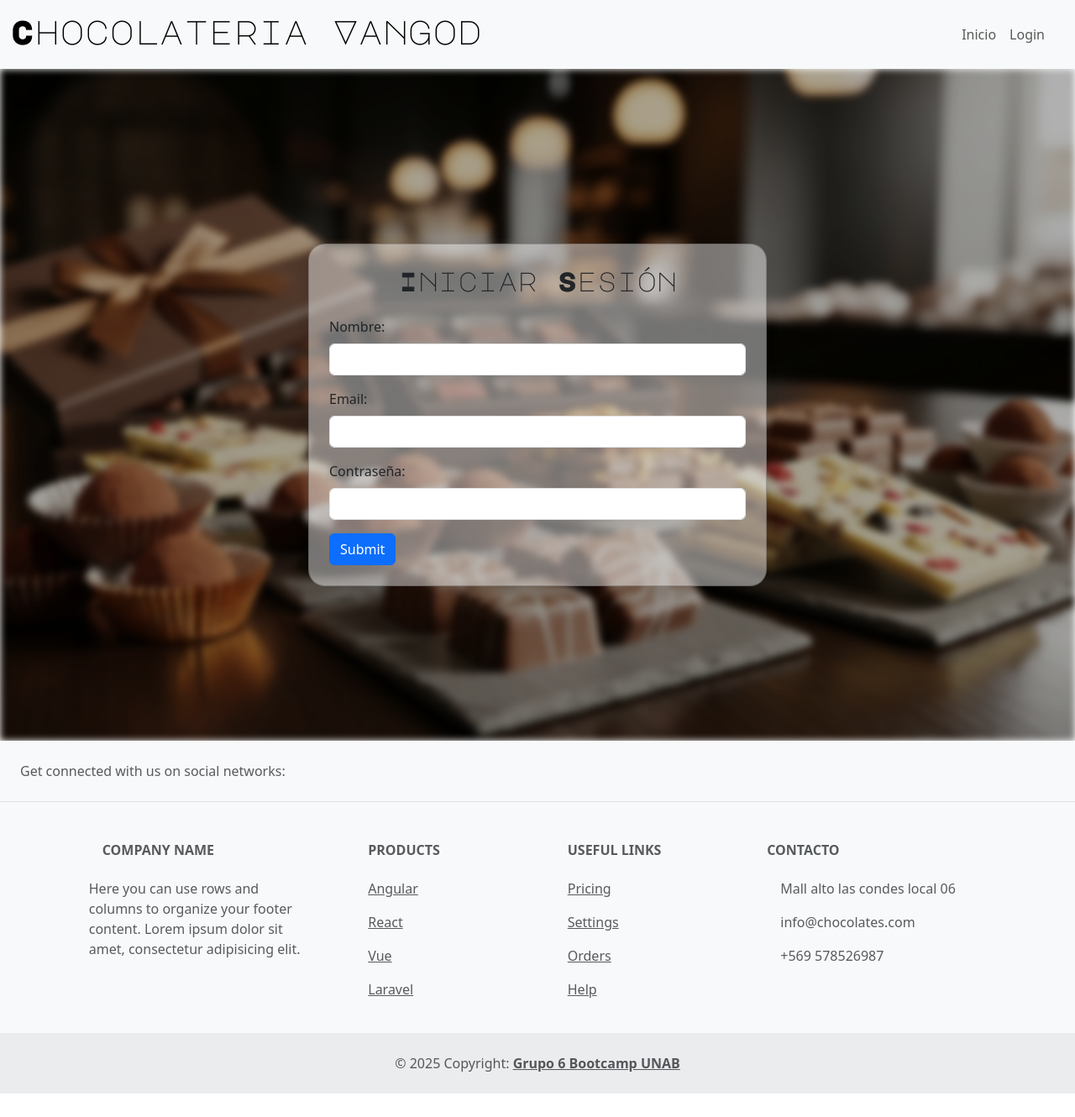
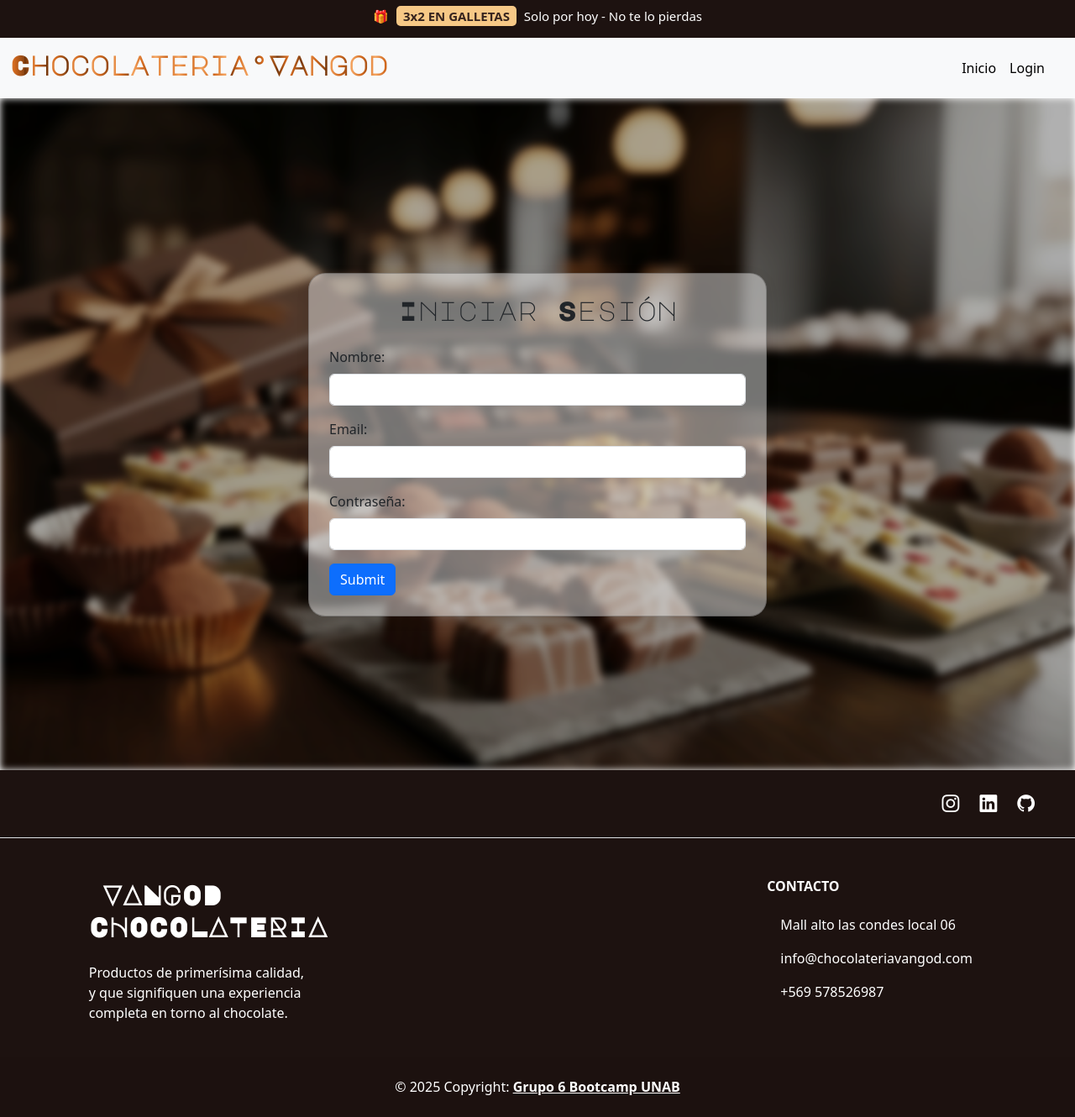
Before and after one commit to GRomanD3v/FinalModulo-6, a Vue app: page /Login in a window 1280 px wide. Shown: the whole page at 84% size. Before the commit the page ends 1302 px from the top, so only its background shows below. Built offline with nearby package versions, Linux system fonts and the light colour scheme.

Commit message:
Se anima navbar , se crea banner con animacion y se modifica footer se agrega link de iconos en index

```diff
--- a/index.html
+++ b/index.html
@@ -6,6 +6,7 @@
     <meta name="viewport" content="width=device-width, initial-scale=1.0" />
     <link href="https://cdn.jsdelivr.net/npm/bootstrap@5.3.8/dist/css/bootstrap.min.css" rel="stylesheet" integrity="sha384-sRIl4kxILFvY47J16cr9ZwB07vP4J8+LH7qKQnuqkuIAvNWLzeN8tE5YBujZqJLB" crossorigin="anonymous">
     <link rel="stylesheet" href="https://cdn.jsdelivr.net/npm/bootstrap-icons@1.11.3/font/bootstrap-icons.min.css">
+    <link rel="stylesheet" href="https://cdn.jsdelivr.net/npm/bootstrap-icons@1.10.0/font/bootstrap-icons.css">
     <link rel="stylesheet" href="src/style.css">
 
     <title>Tienda-M6</title>
--- a/src/App.vue
+++ b/src/App.vue
@@ -1,11 +1,12 @@
 <script setup>
-import Carrousel from './components/Carrousel.vue';
 import FooterComponent from './components/FooterComponent.vue';
 import Navbar from './components/Navbar.vue';
 import { RouterView } from 'vue-router'
+import Banner from './components/Banner.vue';
 </script>
 
 <template>
+    <Banner/>
     <Navbar />
     <RouterView />
     <FooterComponent/>
--- /dev/null
+++ b/src/components/Banner.vue
@@ -0,0 +1,86 @@
+<script setup>
+document.addEventListener('DOMContentLoaded', function () {
+    const bannerMessages = document.querySelectorAll('.banner-message');
+    let currentIndex = 0;
+
+    function rotateBanner() {
+        // Ocultar mensaje actual
+        bannerMessages[currentIndex].classList.remove('active');
+        bannerMessages[currentIndex].classList.add('fade-out');
+
+        // Calcular siguiente índice
+        currentIndex = (currentIndex + 1) % bannerMessages.length;
+
+        // Mostrar siguiente mensaje
+        setTimeout(() => {
+            bannerMessages.forEach(msg => {
+                msg.classList.remove('active', 'fade-out');
+            });
+            bannerMessages[currentIndex].classList.add('active');
+        }, 1000); // Tiempo de transición
+    }
+
+    // Rotar cada 3 segundos
+    setInterval(rotateBanner, 3000);
+});
+</script>
+
+<template>
+    <div class="top-banner">
+        <div class="banner-message active">
+            🚚 <span class="banner-highlight">ENVÍO GRATIS</span> En compras superiores a $60.000
+        </div>
+        <div class="banner-message">
+            🎁 <span class="banner-highlight">3x2 EN GALLETAS</span> Solo por hoy - No te lo pierdas
+        </div>
+        <div class="banner-message">
+            📍 <span class="banner-highlight">RETIRA EN TIENDA GRATIS</span> Sin costo adicional
+        </div>
+    </div>
+</template>
+
+<style scoped>
+.top-banner {
+    background-color: #1d1210;
+    /* Color marrón chocolate */
+    color: white;
+    padding: 10px 0;
+    text-align: center;
+    font-size: 15px;
+    font-weight: 500;
+    position: relative;
+    overflow: hidden;
+    height: 45px;
+}
+
+.banner-message {
+    position: absolute;
+    width: 100%;
+    top: 0;
+    left: 0;
+    opacity: 0;
+    transform: translateY(-100%);
+    transition: opacity 0.8s ease, transform 0.9s ease;
+    padding: 8px 15px;
+}
+
+.banner-message.active {
+    opacity: 1;
+    transform: translateY(0);
+}
+
+.banner-message.fade-out {
+    opacity: 0;
+    transform: translateY(100%);
+}
+
+.banner-highlight {
+    background-color: #f7c886;
+    /* Color dorado */
+    color: #36231e;
+    padding: 2px 8px;
+    border-radius: 5px;
+    font-weight: bold;
+    margin: 0 5px;
+}
+</style>
--- a/src/components/FooterComponent.vue
+++ b/src/components/FooterComponent.vue
@@ -4,39 +4,26 @@
 
 <template>
 
-    <footer class="text-center text-lg-start bg-body-tertiary text-muted">
+    <footer class="text-center text-lg-start text-muted" style="background-color: #1d1210;">
         <!-- Section: Social media -->
         <section class="d-flex justify-content-center justify-content-lg-between p-4 border-bottom">
             <!-- Left -->
             <div class="me-5 d-none d-lg-block">
-                <span>Get connected with us on social networks:</span>
+                <span></span>
             </div>
-            <!-- Left -->
 
-            <!-- Right -->
-            <div>
+            <div class="social-icons">
                 <a href="" class="me-4 text-reset">
-                    <i class="fab fa-facebook-f"></i>
+                    <i class="bi bi-instagram"></i>
                 </a>
-                <a href="" class="me-4 text-reset">
-                    <i class="fab fa-twitter"></i>
+                <a href="#" class="me-4 text-reset">
+                    <i class="bi bi-linkedin"></i>
                 </a>
-                <a href="" class="me-4 text-reset">
-                    <i class="fab fa-google"></i>
-                </a>
-                <a href="" class="me-4 text-reset">
-                    <i class="fab fa-instagram"></i>
-                </a>
-                <a href="" class="me-4 text-reset">
-                    <i class="fab fa-linkedin"></i>
-                </a>
-                <a href="" class="me-4 text-reset">
-                    <i class="fab fa-github"></i>
+                <a href="#" class="me-4 text-reset">
+                    <i class="bi bi-github"></i>
                 </a>
             </div>
-            <!-- Right -->
         </section>
-        <!-- Section: Social media -->
 
         <!-- Section: Links  -->
         <section class="">
@@ -46,57 +33,35 @@
                     <!-- Grid column -->
                     <div class="col-md-3 col-lg-4 col-xl-3 mx-auto mb-4">
                         <!-- Content -->
-                        <h6 class="text-uppercase fw-bold mb-4">
-                            <i class="fas fa-gem me-3"></i>Company name
-                        </h6>
+                        <h2 class="text-uppercase fw-bold mb-4">
+                            <i class="fas fa-gem me-3"></i>Vangod Chocolateria
+                        </h2>
                         <p>
-                            Here you can use rows and columns to organize your footer content. Lorem ipsum
-                            dolor sit amet, consectetur adipisicing elit.
+                            Productos de primerísima calidad, y que signifiquen una experiencia completa en torno al
+                            chocolate.
                         </p>
                     </div>
                     <!-- Grid column -->
 
                     <!-- Grid column -->
                     <div class="col-md-2 col-lg-2 col-xl-2 mx-auto mb-4">
-                        <!-- Links -->
+                        <!-- Links
                         <h6 class="text-uppercase fw-bold mb-4">
                             Products
                         </h6>
                         <p>
-                            <a href="#!" class="text-reset">Angular</a>
+                            <a href="#!" class="text-reset">Regalos Corporativos</a>
                         </p>
                         <p>
                             <a href="#!" class="text-reset">React</a>
-                        </p>
-                        <p>
-                            <a href="#!" class="text-reset">Vue</a>
-                        </p>
-                        <p>
-                            <a href="#!" class="text-reset">Laravel</a>
-                        </p>
+                        </p> -->
                     </div>
-                    <!-- Grid column -->
+
 
                     <!-- Grid column -->
                     <div class="col-md-3 col-lg-2 col-xl-2 mx-auto mb-4">
-                        <!-- Links -->
-                        <h6 class="text-uppercase fw-bold mb-4">
-                            Useful links
-                        </h6>
-                        <p>
-                            <a href="#!" class="text-reset">Pricing</a>
-                        </p>
-                        <p>
-                            <a href="#!" class="text-reset">Settings</a>
-                        </p>
-                        <p>
-                            <a href="#!" class="text-reset">Orders</a>
-                        </p>
-                        <p>
-                            <a href="#!" class="text-reset">Help</a>
-                        </p>
+
                     </div>
-                    <!-- Grid column -->
 
                     <!-- Grid column -->
                     <div class="col-md-4 col-lg-3 col-xl-3 mx-auto mb-md-0 mb-4">
@@ -105,17 +70,14 @@
                         <p><i class="fas fa-home me-3"></i> Mall alto las condes local 06</p>
                         <p>
                             <i class="fas fa-envelope me-3"></i>
-                            info@chocolates.com
+                            info@chocolateriavangod.com
                         </p>
                         <p><i class="fas fa-phone me-3"></i> +569 578526987</p>
 
                     </div>
-                    <!-- Grid column -->
                 </div>
-                <!-- Grid row -->
             </div>
         </section>
-        <!-- Section: Links  -->
 
         <!-- Copyright -->
         <div class="text-center p-4" style="background-color: rgba(0, 0, 0, 0.05);">
@@ -123,8 +85,26 @@
             <a class="text-reset fw-bold" href="https://mdbootstrap.com/">Grupo 6 Bootcamp UNAB</a>
         </div>
 
+    </footer>
 
-    </footer>
 </template>
 
-<style scoped></style>
+<style scoped>
+div {
+    color: white;
+}
+
+.social-icons {
+    font-size: 1.3rem;
+    transition: all 0.3s ease;
+}
+
+.social-icons a {
+    text-decoration: none;
+}
+
+.social-icons a:hover i {
+    transform: scale(1.2);
+    color: #f3c27e !important;
+}
+</style>
--- a/src/components/Navbar.vue
+++ b/src/components/Navbar.vue
@@ -17,7 +17,27 @@ const handleLogout = () =>  {
     <nav class="navbar navbar-expand-lg bg-body-tertiary">
         <div class="container-fluid">
             <a class="navbar-brand" href="#">
-          <h1>Chocolateria Vangod</h1>
+                <h1 class="animated-title">
+                    <span>C</span>
+                    <span>h</span>
+                    <span>o</span>
+                    <span>c</span>
+                    <span>o</span>
+                    <span>l</span>
+                    <span>a</span>
+                    <span>t</span>
+                    <span>e</span>
+                    <span>r</span>
+                    <span>i</span>
+                    <span>a</span>
+                    <span>°</span>
+                    <span>V</span>
+                    <span>a</span>
+                    <span>n</span>
+                    <span>g</span>
+                    <span>o</span>
+                    <span>d</span>
+                </h1>
             </a>
             <button class="navbar-toggler" type="button" data-bs-toggle="collapse" data-bs-target="#navbarNavAltMarkup"
                 aria-controls="navbarNavAltMarkup" aria-expanded="false" aria-label="Toggle navigation">
@@ -36,18 +56,95 @@ const handleLogout = () =>  {
             </div>
         </div>
     </nav>
-
 </template>
 
 <style scoped>
 
 @import url('https://fonts.googleapis.com/css2?family=Major+Mono+Display&display=swap');
 
-h1  {
+.nav-link {
+    color: black;
+    font-weight: 500;
+}
 
+.animated-title {
     font-family: "Major Mono Display", monospace;
-  font-weight: 500;
+    font-weight: 800;
+    margin: 1;
+    font-size: 2rem;
+}
 
+/* Combinación de ambas animaciones */
+.animated-title span {
+    display: inline-block;
+    opacity: 0;
+    transform: translateY(-20px);
+    animation: fall-in 0.5s forwards;
+
+    /* Brillo dorado */
+    background: linear-gradient(90deg, #6e3309, #D2691E, #F4A460, #D2691E, #8B4513);
+    background-size: 200% 100%;
+    -webkit-background-clip: text;
+    background-clip: text;
+    -webkit-text-fill-color: transparent;
+    animation: fall-in 0.5s forwards, shimmer 3s infinite;
+}
+
+/* Retrasos para el efecto de caída */
+.animated-title span:nth-child(1) { animation-delay: 0.1s, 0s; }
+.animated-title span:nth-child(2) { animation-delay: 0.2s, 0.1s; }
+.animated-title span:nth-child(3) { animation-delay: 0.3s, 0.2s; }
+.animated-title span:nth-child(4) { animation-delay: 0.4s, 0.3s; }
+.animated-title span:nth-child(5) { animation-delay: 0.5s, 0.4s; }
+.animated-title span:nth-child(6) { animation-delay: 0.6s, 0.5s; }
+.animated-title span:nth-child(7) { animation-delay: 0.7s, 0.6s; }
+.animated-title span:nth-child(8) { animation-delay: 0.8s, 0.7s; }
+.animated-title span:nth-child(9) { animation-delay: 0.9s, 0.8s; }
+.animated-title span:nth-child(10) { animation-delay: 1.0s, 0.9s; }
+.animated-title span:nth-child(11) { animation-delay: 1.1s, 1.0s; }
+.animated-title span:nth-child(12) { animation-delay: 1.2s, 1.1s; }
+.animated-title span:nth-child(13) { animation-delay: 1.3s, 1.2s; } /* Espacio */
+.animated-title span:nth-child(14) { animation-delay: 1.4s, 1.3s; }
+.animated-title span:nth-child(15) { animation-delay: 1.5s, 1.4s; }
+.animated-title span:nth-child(16) { animation-delay: 1.6s, 1.5s; }
+.animated-title span:nth-child(17) { animation-delay: 1.7s, 1.6s; }
+.animated-title span:nth-child(18) { animation-delay: 1.8s, 1.7s; }
+.animated-title span:nth-child(19) { animation-delay: 1.9s, 1.8s; }
+
+/* Animación de caída */
+@keyframes fall-in {
+    to {
+        opacity: 1;
+        transform: translateY(0);
+    }
+}
+
+/* Animación de brillo dorado */
+@keyframes shimmer {
+    0% {
+        background-position: -150% 0;
+    }
+    100% {
+        background-position: 150% 0;
+    }
+}
+
+/* Efecto hover adicional */
+.animated-title:hover span {
+    animation: fall-in 0.8s forwards, shimmer 2s infinite;
+}
+
+/* Responsive */
+@media (max-width: 768px) {
+    .animated-title {
+        font-size: 1.4rem;
+    }
+}
+
+@media (max-width: 576px) {
+    .animated-title {
+        font-size: 1.2rem;
+    }
 }
 
 </style>
--- a/src/views/Home.vue
+++ b/src/views/Home.vue
@@ -1,5 +1,5 @@
 <script setup>
-import Navbar from '../components/Navbar.vue'; import Destacados from '../components/Destacados.vue';
+import Destacados from '../components/Destacados.vue';
 import Carrousel from '../components/Carrousel.vue';
 
 </script>
```
Lines whose indentation alone changed are shown as unchanged.
